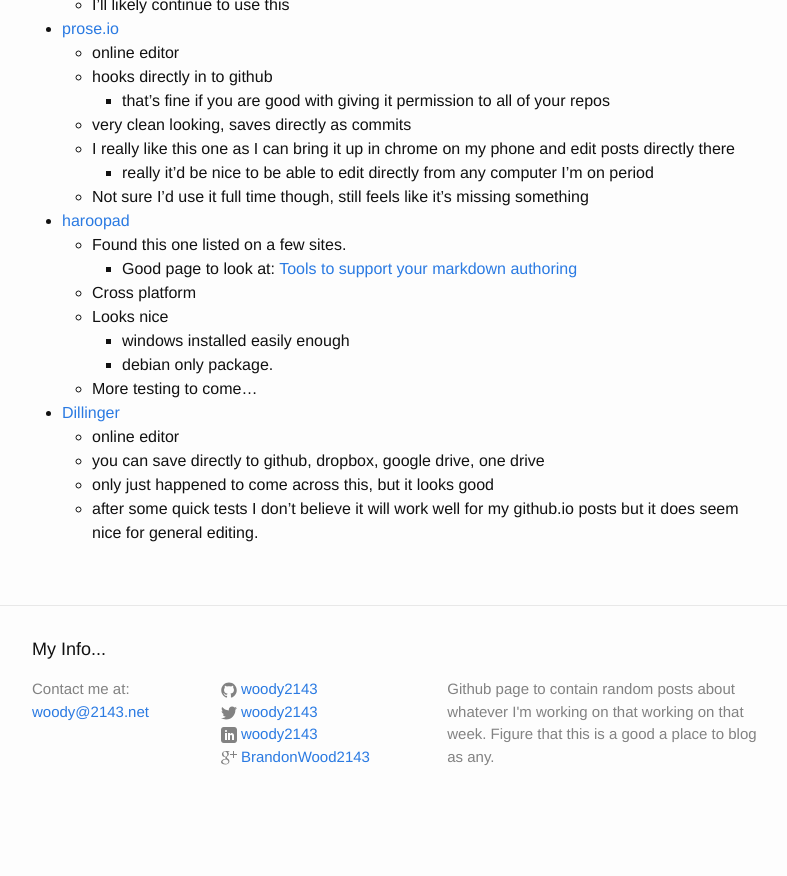
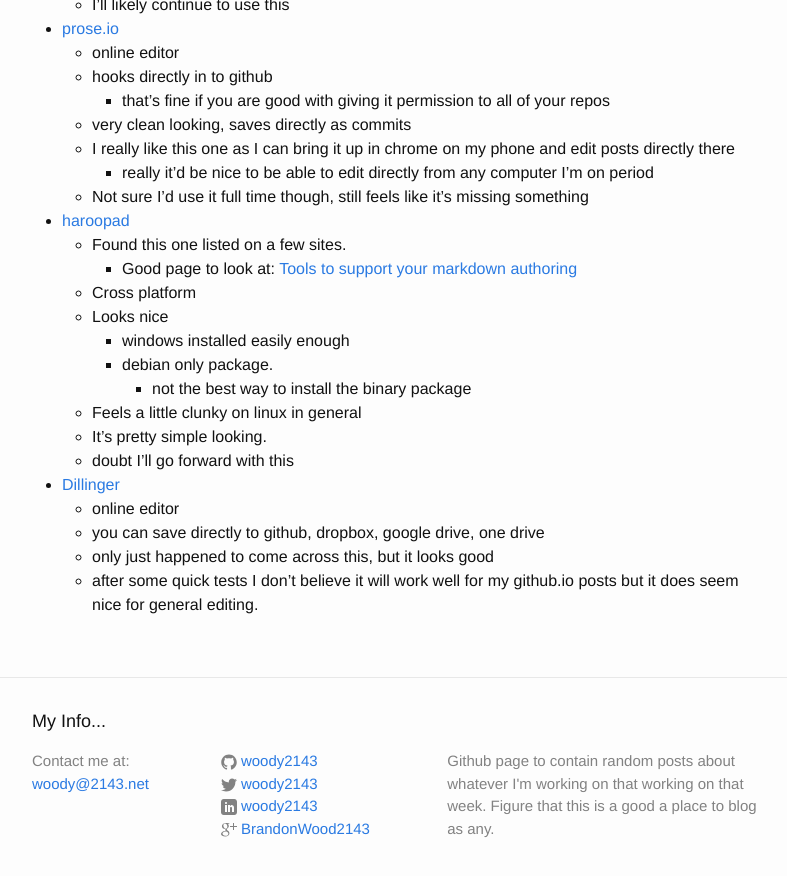
Before and after one commit to Woody2143/woody2143.github.io, a Jekyll site: the page built from _posts/2016-01-08-markdown-editors.markdown, in a window 1280 px wide and 900 px high, scrolled down 678 px. Shown: the top 876 px of the window, without its empty margins (238-1025 px from the left). Built offline with Jekyll 4.4.1, drawn with Linux system fonts in a browser that asks for light colours; before the commit the page ends 1506 px from its top, so only the background shows below that.

Commit message:
Updated 2016-01-08-markdown-editors.markdown

```diff
--- a/_posts/2016-01-08-markdown-editors.markdown
+++ b/_posts/2016-01-08-markdown-editors.markdown
@@ -48,7 +50,10 @@ I decided to look around at some different markdown editors just to see what was
   - Looks nice
     - windows installed easily enough
     - debian only package.
-  - More testing to come...
+      - not the best way to install the binary package
+  - Feels a little clunky on linux in general
+  - It's pretty simple looking.
+  - doubt I'll go forward with this
 
 - [Dillinger](http://dillinger.io/)
   - online editor
```
Also changed, not shown: other parts of _posts/2016-01-08-markdown-editors.markdown (+3 -1 lines).
